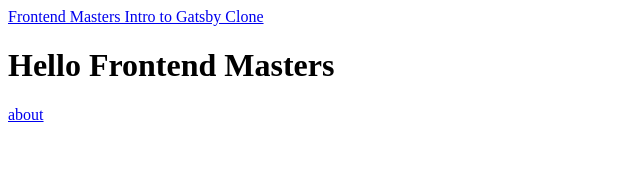
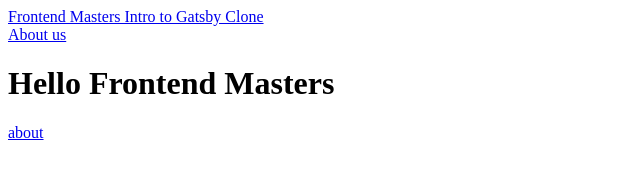
Before and after one commit to vdtrung1706/frontendmasters-intro-gatsby, a Gatsby site: page / in a window 1280 px wide. Shown: the whole page, without its empty margins (0-640 px from the left). Built offline with nearby package versions, Linux system fonts and the light colour scheme; Gatsby itself is replaced by a stand-in of ours.

Commit message:
add layout-header to entire pages

```diff
--- /dev/null
+++ b/src/components/layout.js
@@ -0,0 +1,36 @@
+import * as React from 'react';
+import { Link, useStaticQuery, graphql } from 'gatsby';
+import { Seo } from './seo';
+
+export default function Layout({
+  children,
+  title = false,
+  description = false,
+  image = false,
+  path = false,
+}) {
+  const data = useStaticQuery(graphql`
+    query GetSiteTitle {
+      site {
+        siteMetadata {
+          title
+        }
+      }
+    }
+  `);
+
+  const meta = data?.site?.siteMetadata ?? {};
+
+  return (
+    <>
+      <Seo title={title} description={description} image={image} path={path} />
+      <header>
+        <Link to="/">{meta.title}</Link>
+        <nav>
+          <Link to="/about">About us</Link>
+        </nav>
+      </header>
+      <main>{children}</main>
+    </>
+  );
+}
--- a/src/pages/index.js
+++ b/src/pages/index.js
@@ -1,30 +1,14 @@
 import * as React from 'react';
-import { graphql, Link, useStaticQuery } from 'gatsby';
-import { Seo } from '../components/seo';
+import { Link } from 'gatsby';
+import Layout from '../components/layout';
 
 export default function IndexPage() {
-  const data = useStaticQuery(graphql`
-    query GetSiteTitle {
-      site {
-        siteMetadata {
-          title
-        }
-      }
-    }
-  `);
-
-  const meta = data?.site?.siteMetadata ?? {};
-
   return (
     <>
-      <Seo />
-      <header>
-        <Link to="/">{meta.title}</Link>
-      </header>
-      <main>
+      <Layout>
         <h1>Hello Frontend Masters</h1>
         <Link to="/about">about</Link>
-      </main>
+      </Layout>
     </>
   );
 }
```
Also changed, not shown: src/pages/about.js (+5 -11 lines).
